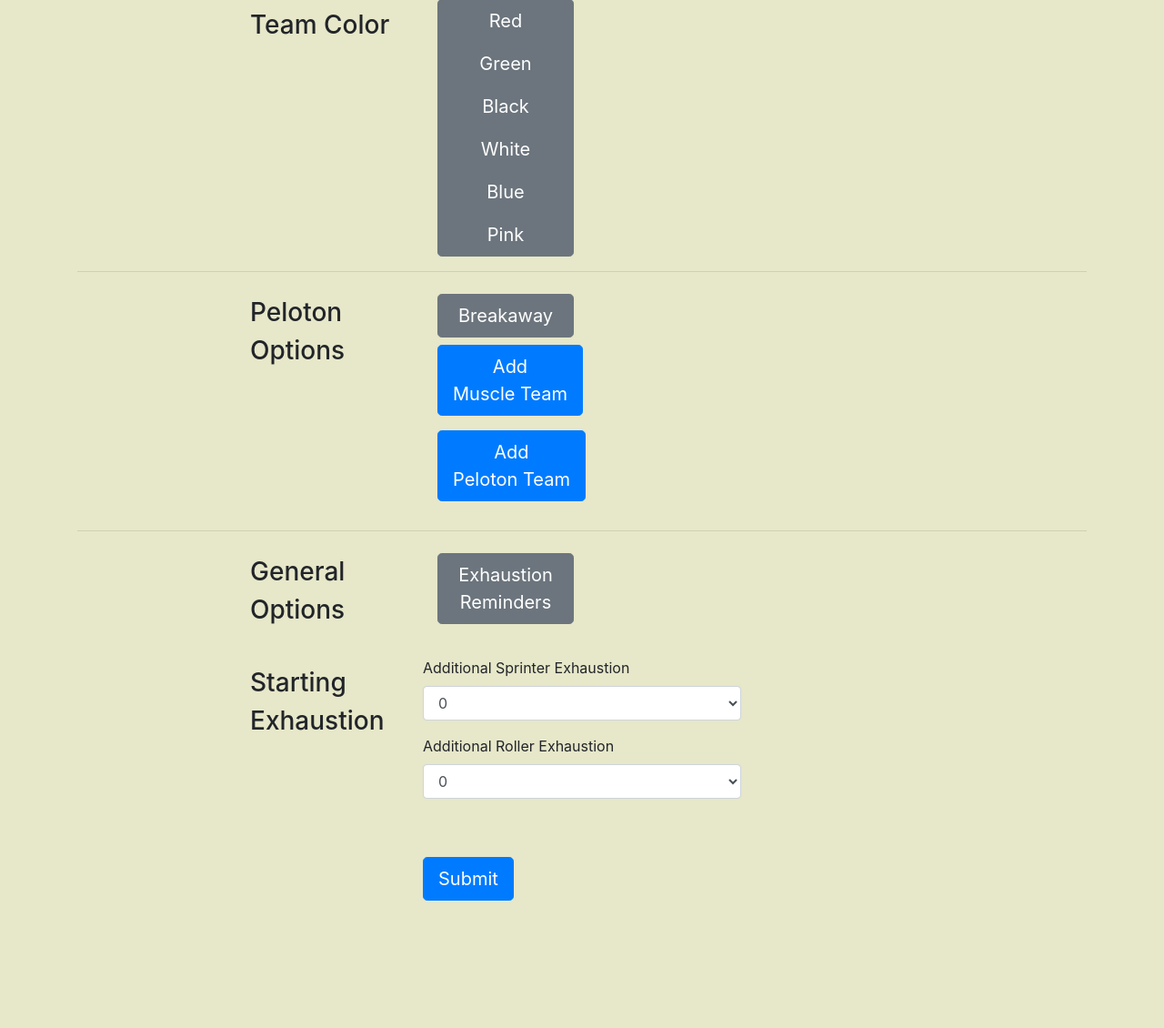
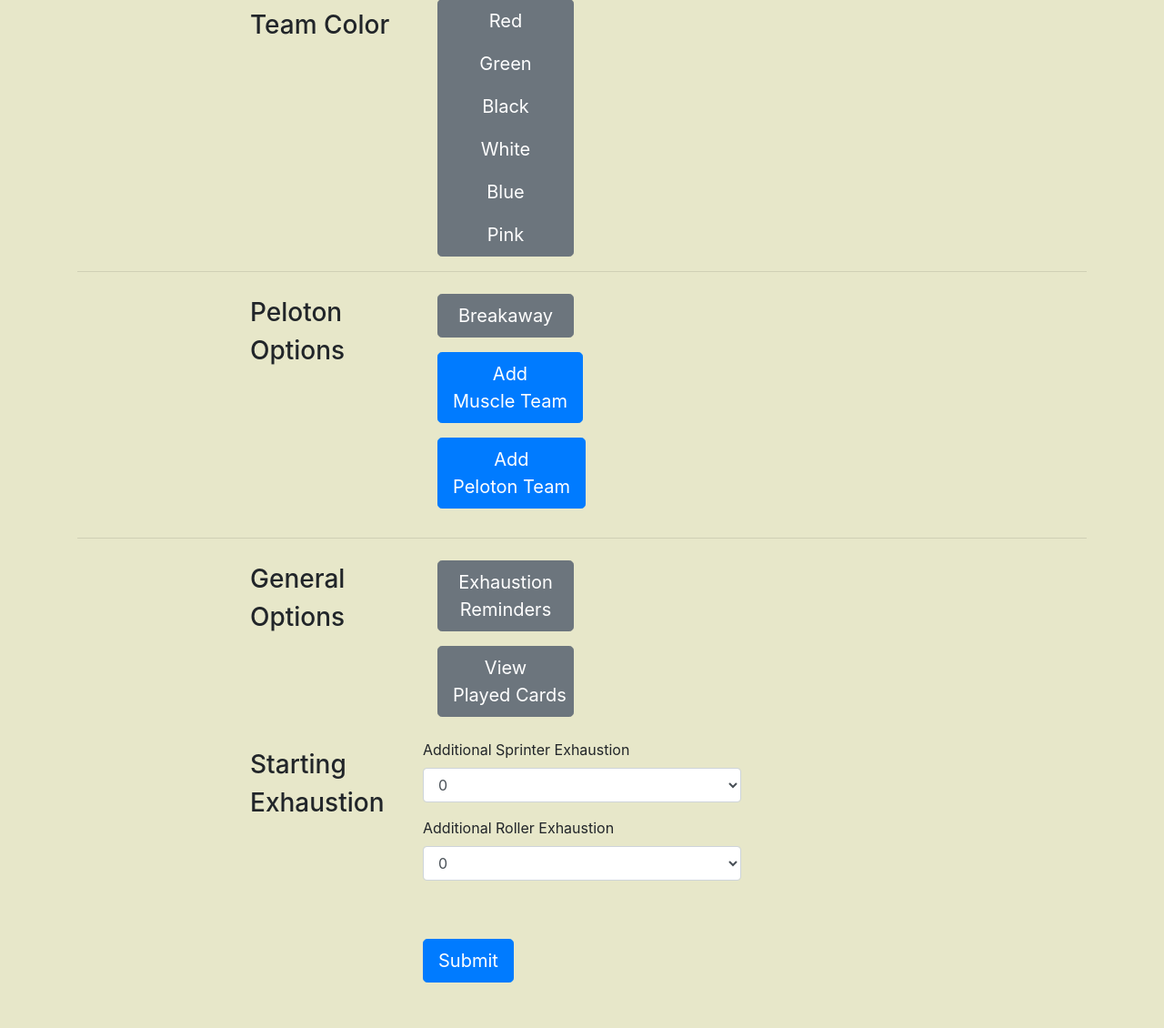
Before and after one commit to rgregory1/flamme_rouge_dealer, a Flask app: page / in a window 1280 px wide. Shown: the part 105-1235 px from the top of the page at 91% size. Before the commit the page ends 1095 px from the top, so only its background shows below. Run offline with Flask 2, Linux system fonts and the light colour scheme; some libraries are stand-ins or nearby versions.

Commit message:
add played cards option

```diff
--- a/static/custom.css
+++ b/static/custom.css
@@ -3,6 +3,7 @@ body {
     background-color: #E7E7C9;
     padding-bottom: 50px;
 }
+
 
 /* .mini-letter {
     font-size: 25px;
@@ -218,8 +219,11 @@ input[type=radio]:checked + label>div {
 
 
 
+
+
+
 @media (max-width: 360px) {
-    div.card-shape, .exaust-button {
+    div.card-shape, .exhaust-button {
     -webkit-transform:scale(0.8);
     -moz-transform:scale(0.8);
     -ms-transform:scale(0.8);
--- a/templates/base.html
+++ b/templates/base.html
@@ -37,8 +37,10 @@
 
     <div class="container">
         {% if session['round'] %}
-        <button type="button" class="btn btn-secondary mt-2">Round: {{ session['round'] }}</button>
-
+            <button type="button" class="btn btn-secondary mt-2">Round: {{ session['round'] }}</button>
+        {% endif %}
+        {% if session['view_played'] %}
+            <p><strong>Played Cards: </strong> Sprinter - {% for played in session['sprint_discards'] %} {{ played[0] }}{% endfor %} Roller - {% for played in session['roll_discards'] %} {{ played[0] }}{% endfor %}
         {% endif %}
         {% with messages = get_flashed_messages() %}
             {% if messages %}
@@ -54,6 +56,9 @@
     </div>
 
 
+
+
+
     <!-- Optional JavaScript -->
     <!-- jQuery first, then Popper.js, then Bootstrap JS -->
     <script src="https://code.jquery.com/jquery-3.2.1.slim.min.js" integrity="sha384-KJ3o2DKtIkvYIK3UENzmM7KCkRr/rE9/Qpg6aAZGJwFDMVNA/GpGFF93hXpG5KkN" crossorigin="anonymous"></script>
--- a/templates/home.html
+++ b/templates/home.html
@@ -46,7 +46,7 @@
             </div>
 
             <div class="col-md-4">
-                <div class="btn-group-toggle team-color-btn btn-lg" data-toggle="buttons">
+                <div class="btn-group-toggle team-color-btn btn-lg mb-2" data-toggle="buttons">
                   <label class="btn btn-secondary team-color-choice-btns btn-lg">
                     <input type="checkbox" autocomplete="off" name="breakaway_option" id="breakaway_option" value="yes"> Breakaway
                   </label>
@@ -133,6 +133,12 @@
                   </label>
                 </div>
 
+                <div class="btn-group-toggle team-color-btn btn-lg" data-toggle="buttons">
+                  <label class="btn btn-secondary team-color-choice-btns btn-lg">
+                    <input type="checkbox" autocomplete="off" name="view_played" id="view_played" value="True">View<br>Played Cards
+                  </label>
+                </div>
+
             </div><!-- end col-->
         </div><!-- end row -->
 
```
Also changed, not shown: myapp.py (+15 -12 lines).
